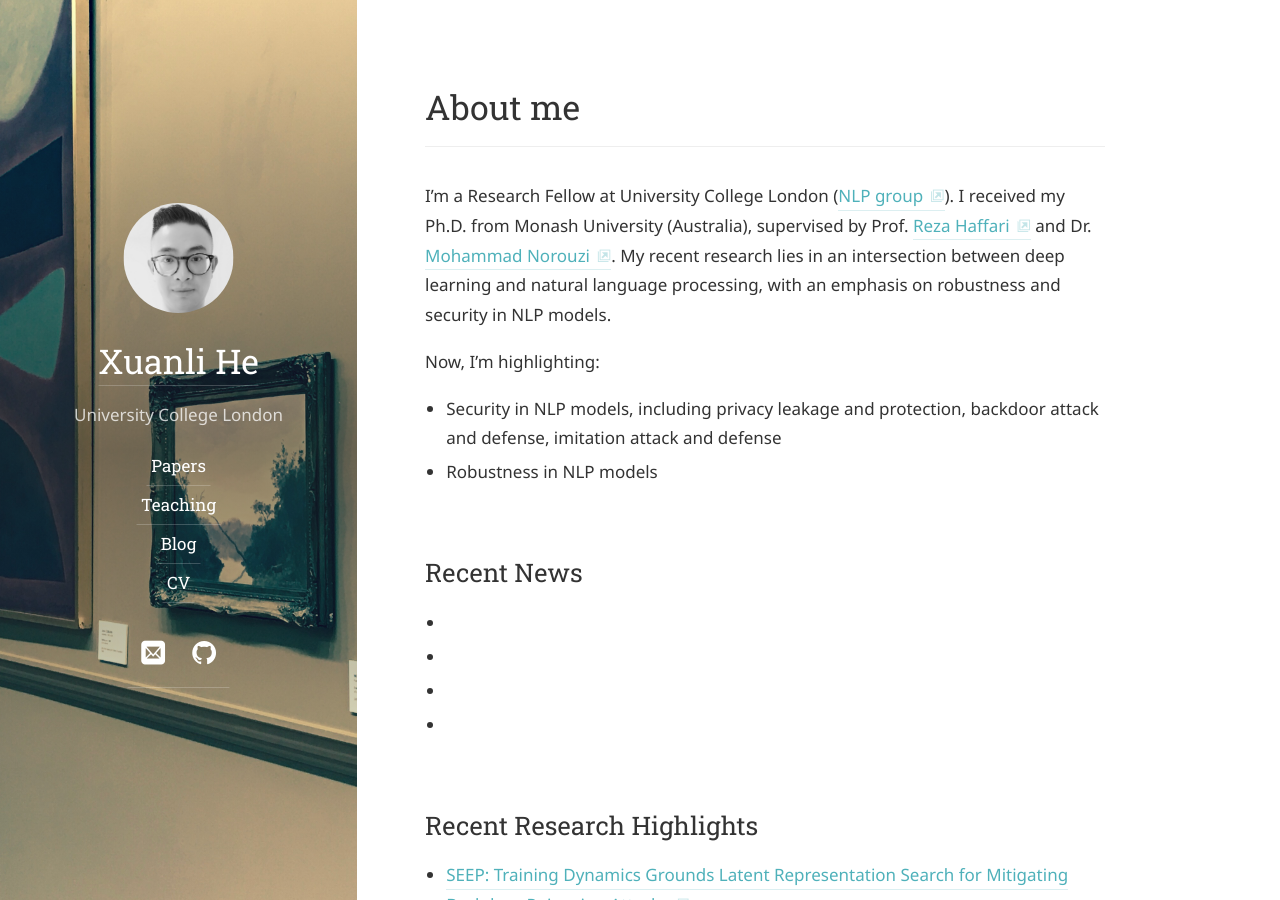
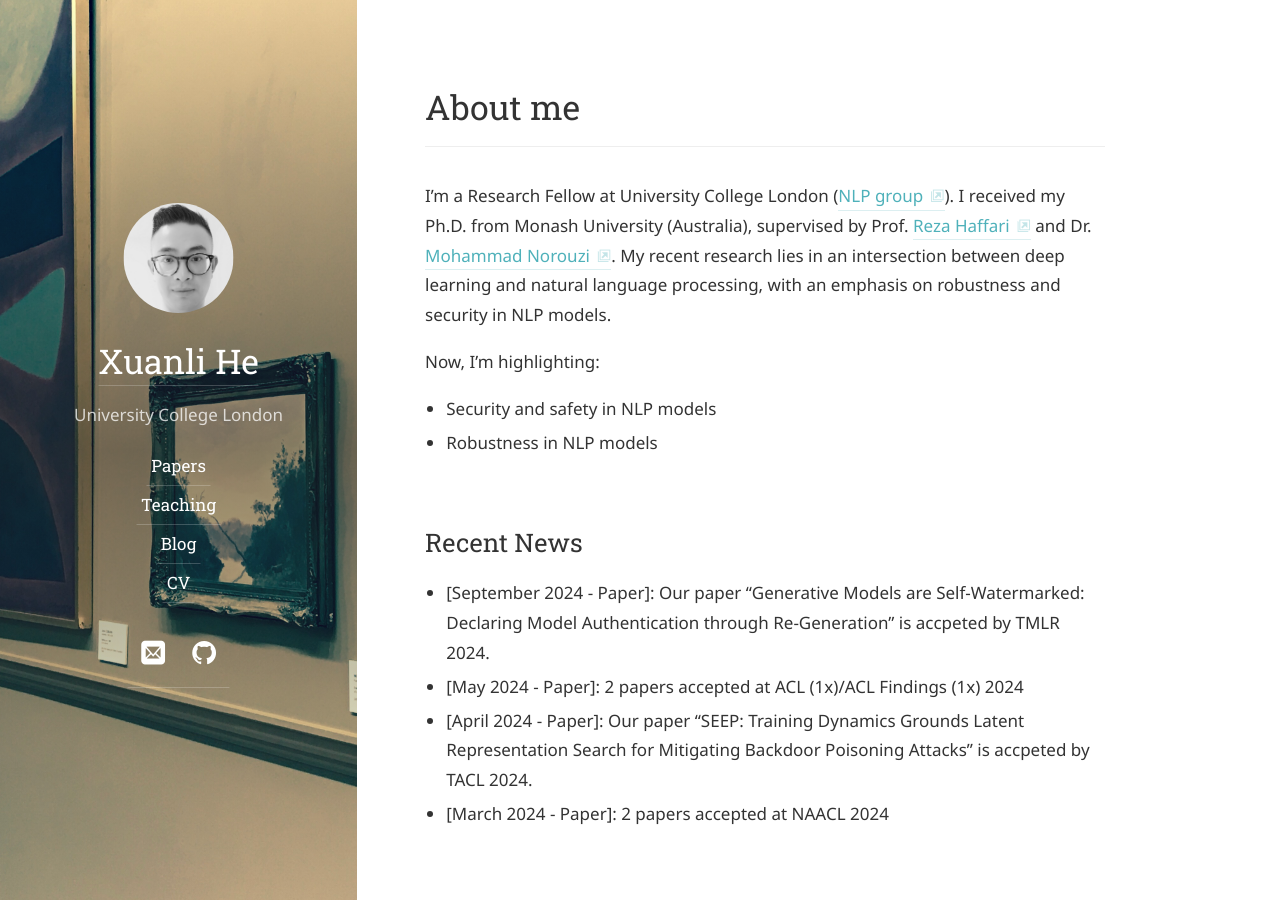
Before and after one commit to xlhex/xlhex.github.io, a Jekyll site: the page built from index.md, in a window 1280 px wide and 900 px high. Built offline with Jekyll 4.4.1, drawn with Linux system fonts in a browser that asks for light colours; some web fonts are replaced.

Commit message:
update news

```diff
--- a/index.md
+++ b/index.md
@@ -7,14 +7,14 @@ cover: false
 I'm a Research Fellow at University College London ([NLP group](https://nlp.cs.ucl.ac.uk/)). I received my Ph.D. from Monash University (Australia), supervised by Prof. [Reza Haffari](http://users.monash.edu.au/~gholamrh/) and Dr. [Mohammad Norouzi](https://norouzi.github.io/). My recent research lies in an intersection between deep learning and natural language processing, with an emphasis on robustness and security in NLP models.
 
 Now, I'm highlighting:
-* Security in NLP models, including privacy leakage and protection, backdoor attack and defense, imitation attack and defense
+* Security and safety in NLP models
 * Robustness in NLP models
 
 ## Recent News
-* [September 2024 - Paper]: Our paper “Generative Models are Self-Watermarked: Declaring Model Authentication through Re-Generation” is accpeted by TMLR 2024.
-* [May 2024 - Paper]: 2 papers accepted at ACL (1x)/ACL Findings (1x) 2024
-* [April 2024 - Paper]: Our paper “SEEP: Training Dynamics Grounds Latent Representation Search for Mitigating Backdoor Poisoning Attacks” is accpeted by TACL 2024.
-* [March 2024 - Paper]: 2 papers accepted at NAACL 2024
+* \[September 2024 - Paper\]: Our paper “Generative Models are Self-Watermarked: Declaring Model Authentication through Re-Generation” is accpeted by TMLR 2024.
+* \[May 2024 - Paper\]: 2 papers accepted at ACL (1x)/ACL Findings (1x) 2024
+* \[April 2024 - Paper\]: Our paper “SEEP: Training Dynamics Grounds Latent Representation Search for Mitigating Backdoor Poisoning Attacks” is accpeted by TACL 2024.
+* \[March 2024 - Paper\]: 2 papers accepted at NAACL 2024
 
 ## Recent Research Highlights
 
```
